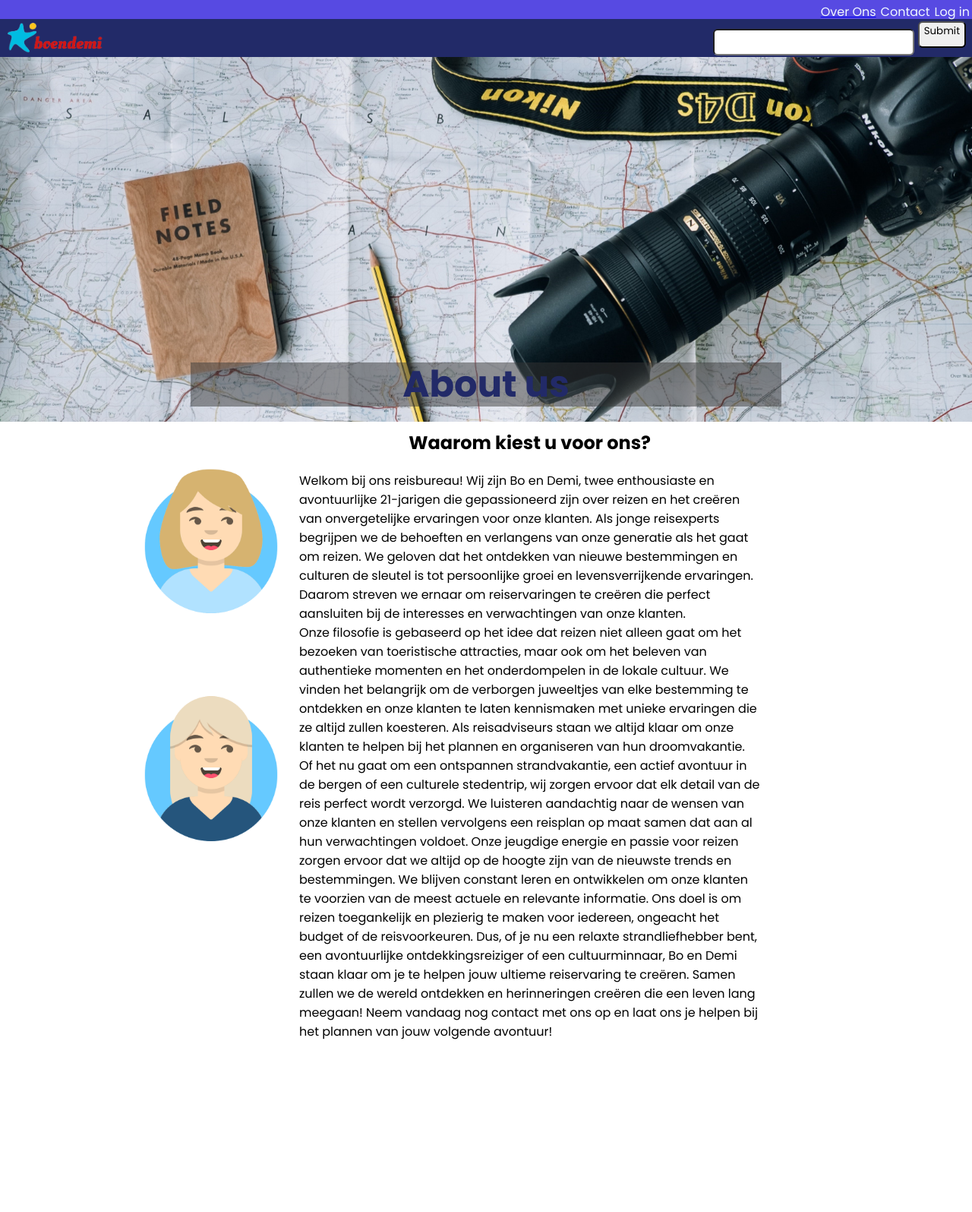
After one commit to Demirichell/reisbureau, a PHP site: page /aboutus.php in a window 1280 px wide. The commit adds this page. Shown: the whole page at 76% size. Run offline with PHP 8.4, Linux system fonts and the light colour scheme.

Commit message:
about us page

```diff
--- /dev/null
+++ b/aboutus.php
@@ -0,0 +1,65 @@
+<!DOCTYPE html>
+<html lang="en">
+
+<head>
+    <title> Boendemi</title>
+    <link rel="preconnect" href="https://fonts.googleapis.com">
+    <link rel="preconnect" href="https://fonts.gstatic.com" crossorigin>
+    <link href="https://fonts.googleapis.com/css2?family=Poppins:ital,wght@0,100;0,200;0,300;0,400;0,500;0,600;0,700;0,800;0,900;1,100;1,200;1,300;1,400;1,500;1,600;1,700;1,800;1,900&display=swap" rel="stylesheet">
+    <link rel="stylesheet" href="./css/main.css">
+    <link rel="stylesheet" href="./css/aboutus.css">
+    <link rel="stylesheet" href="https://fonts.googleapis.com/css2?family=Material+Symbols+Outlined:opsz,wght,FILL,GRAD@20..48,100..700,0..1,-50..200" />
+</head>
+
+<body>
+    <nav>
+        <a href="./aboutus.php">
+            <p>Over Ons</p>
+        </a>
+        <p>Contact</p>
+        <p>Log in</p>
+    </nav>
+    <header>
+        <div class="header-left">
+            <img class="logo" src="./img/boendemi.png" alt="">
+        </div>
+        <div class="header-right">
+            <form class="searchform" action="/action_page.php">
+                <label for="gsearch"></label>
+                <input type="search" id="gsearch" name="gsearch">
+                <input type="submit">
+            </form>
+        </div>
+    </header>
+    <section id="aboutusbanner">
+        <div class="aboutus">
+            <h1>About us</h1>
+        </div>
+        <img src="img/travelmap.jpg" alt="">
+    </section>
+    <section id="aboutuscontent">
+        <div class="contentleft">
+            <img class="avatar" src="./img/avataaarsBo.png" alt="">
+            <img class="avatar" src="./img/avataaarsDemi.png" alt="">
+        </div>
+        <div class="contentright">
+            <div class="aboutustext">
+                <h2> Waarom kiest u voor ons?</h2>
+                <h4>Welkom bij ons reisbureau! Wij zijn Bo en Demi, twee enthousiaste en avontuurlijke 21-jarigen die gepassioneerd zijn over reizen en het creëren van onvergetelijke ervaringen voor onze klanten. Als jonge reisexperts begrijpen we de behoeften en verlangens van onze generatie als het gaat om reizen. We geloven dat het ontdekken van nieuwe bestemmingen en culturen de sleutel is tot persoonlijke groei en levensverrijkende ervaringen.
+                    Daarom streven we ernaar om reiservaringen te creëren die perfect aansluiten bij de interesses en verwachtingen van onze klanten. <br>
+                    Onze filosofie is gebaseerd op het idee dat reizen niet alleen gaat om het bezoeken van toeristische attracties, maar ook om het beleven van authentieke momenten en het onderdompelen in de lokale cultuur.
+                    We vinden het belangrijk om de verborgen juweeltjes van elke bestemming te ontdekken en onze klanten te laten kennismaken met unieke ervaringen die ze altijd zullen koesteren. Als reisadviseurs staan we altijd klaar om onze klanten te helpen bij het plannen en organiseren van hun droomvakantie.
+                    Of het nu gaat om een ontspannen strandvakantie, een actief avontuur in de bergen of een culturele stedentrip, wij zorgen ervoor dat elk detail van de reis perfect wordt verzorgd.
+                    We luisteren aandachtig naar de wensen van onze klanten en stellen vervolgens een reisplan op maat samen dat aan al hun verwachtingen voldoet. Onze jeugdige energie en passie voor reizen zorgen ervoor dat we altijd op de hoogte zijn van de nieuwste trends en bestemmingen. We blijven constant leren en ontwikkelen om onze klanten te voorzien van de meest actuele en relevante informatie. Ons doel is om reizen toegankelijk en plezierig te maken voor iedereen,
+                    ongeacht het budget of de reisvoorkeuren. Dus, of je nu een relaxte strandliefhebber bent, een avontuurlijke ontdekkingsreiziger of een cultuurminnaar, Bo en Demi staan klaar om je te helpen jouw ultieme reiservaring te creëren. Samen zullen we de wereld ontdekken en herinneringen creëren die een leven lang meegaan! Neem vandaag nog contact met ons op en laat ons je helpen bij het plannen van jouw volgende avontuur!</h4>
+            </div>
+        </div>
+    </section>
+
+    <section id="location">
+        <div class="headertext">
+        </div>
+    </section>
+</body>
+
+</html>
--- /dev/null
+++ b/css/aboutus.css
@@ -0,0 +1,70 @@
+.aboutus {
+    justify-content: center;
+    align-items: center;
+    display: flex;
+    position: absolute;
+    width: 60%;
+    height: 10%;
+    z-index: 1000;
+    background-color: rgba(53, 53, 53, 0.489);
+    padding: 5px;
+    color: #FFFFFF;
+    font-weight: bold;
+    margin-bottom: 20px;
+    color: rgba(34, 42, 104, 1);
+    font-size: xx-large;
+}
+
+#aboutusbanner {
+    display: flex;
+    align-items: end;
+    justify-content: center;
+    width: 100%;
+    height: 60%;
+    position: relative;
+}
+
+#aboutuscontent {
+    display: flex;
+    justify-content: center;
+
+    height: 70%;
+    width: 100%;
+}
+
+.avatar {
+    height: 50%;
+    width: 50%;
+    object-fit: contain;
+    padding: 10px;
+}
+
+.contentleft {
+    display: flex;
+    flex-wrap: wrap;
+    align-items: end;
+    justify-content: end;
+    width: 30%;
+}
+
+.contentright {
+    width: 70%;
+    justify-content: center;
+    align-items: end;
+    text-align: center;
+}
+
+h4 {
+    font-weight: 400;
+    padding: 10px;
+    text-align: start;
+}
+
+h2 {
+    padding: 10px;
+}
+
+.aboutustext {
+    height: 100%;
+    width: 70%;
+}
--- a/index.php
+++ b/index.php
@@ -12,7 +12,9 @@
 
 <body>
     <nav>
-        <p>Over Ons</p>
+        <a href="aboutus.php">
+            <p>Over Ons</p>
+        </a>
         <p>Contact</p>
         <p>Log in</p>
     </nav>
```
Also changed, not shown: img/avataaarsBo.png (renamed from avataaarsBo.png), img/avataaarsDemi.png (renamed from avataaarsDemi.png), 1 other file.
